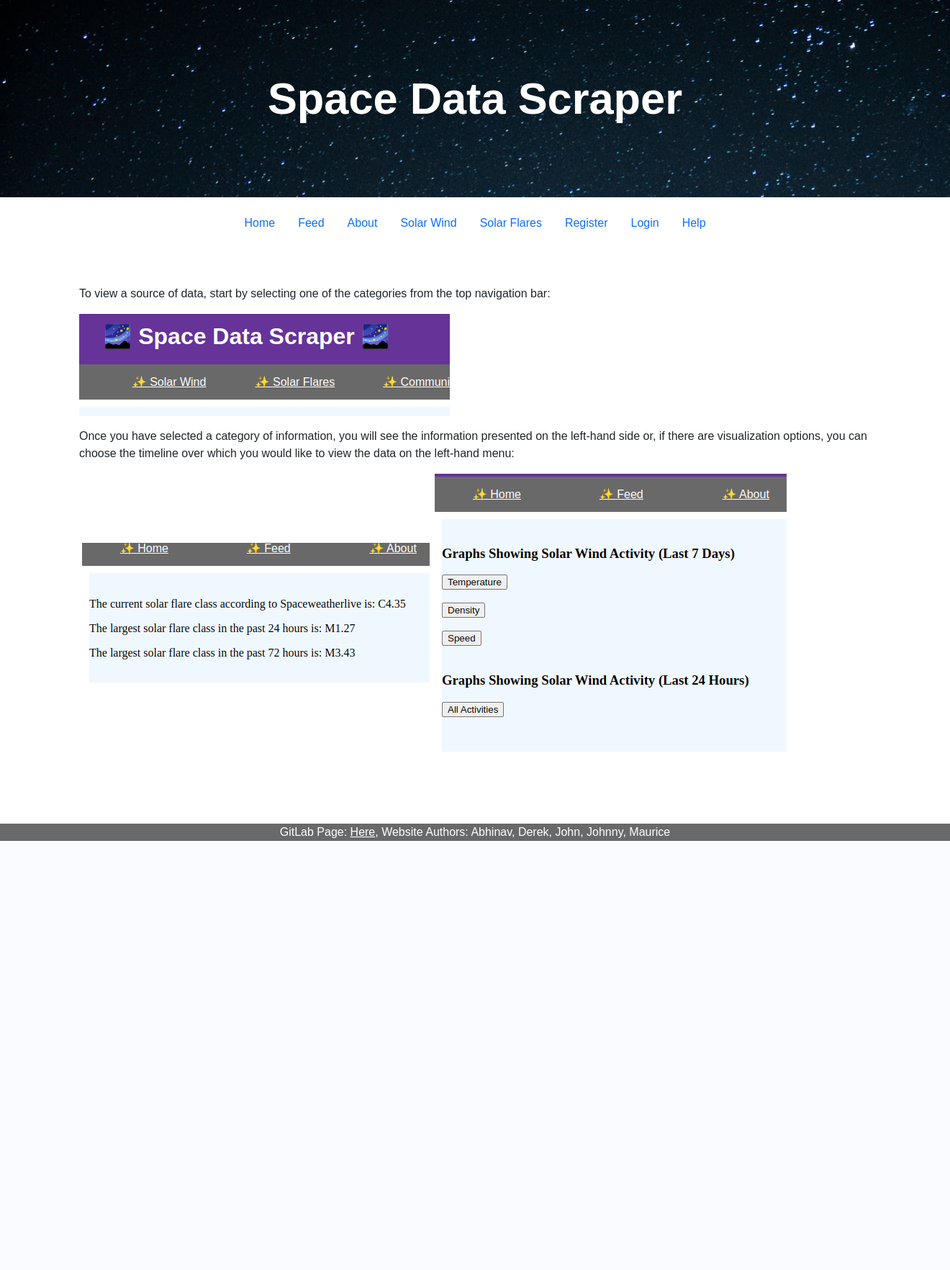
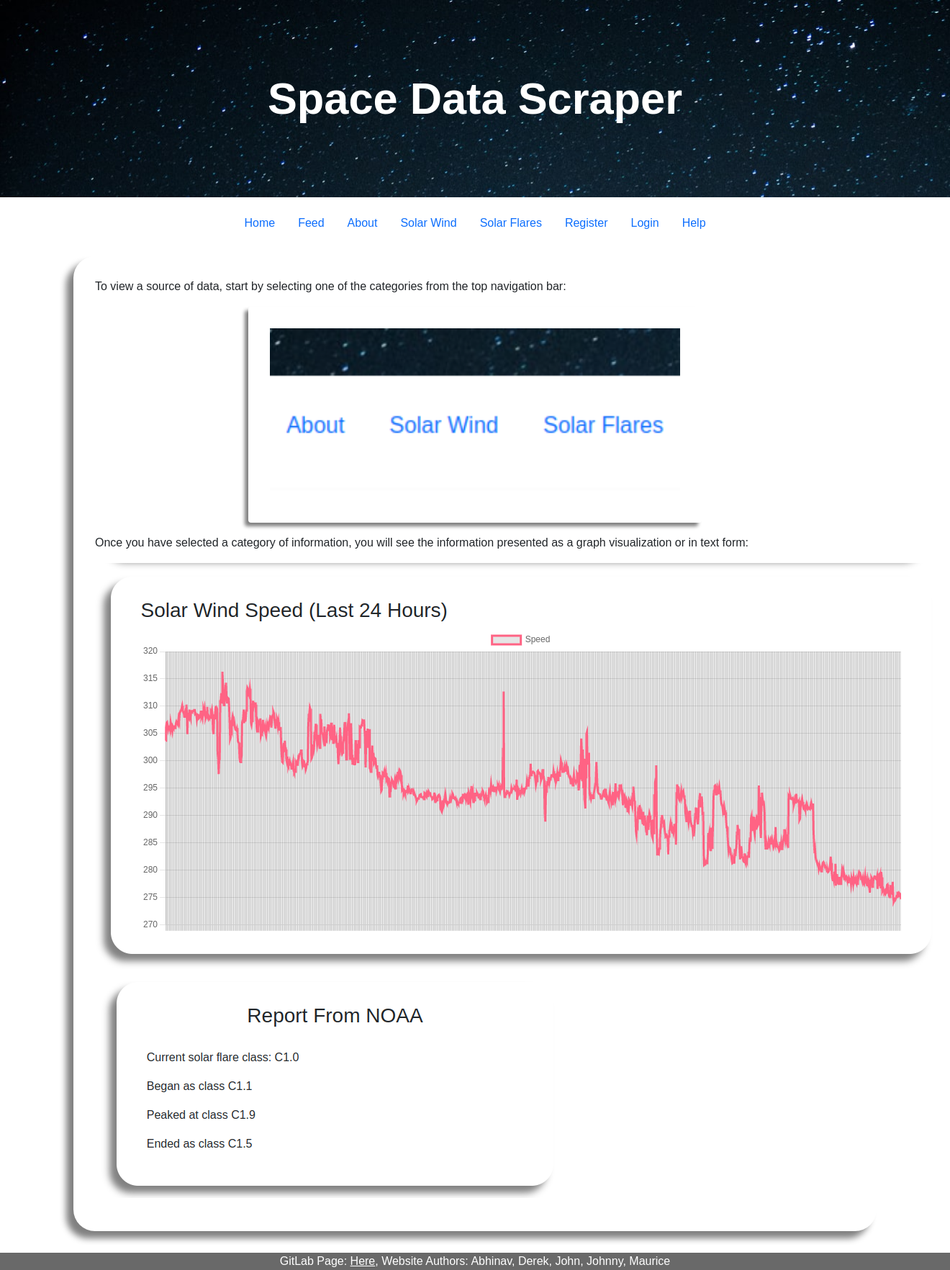
Before and after one commit to jcsantoto/cmsc435-space-data-scraper, a Flask app: page /help in a window 1320 px wide. Shown: the whole page at 72% size. Before the commit the page ends 1168 px from the top, so only its background shows below. Run offline with Flask 2, Linux system fonts and the light colour scheme.

Commit message:
Stylized about and help pages

```diff
--- a/src/templates/help.html
+++ b/src/templates/help.html
@@ -2,23 +2,30 @@
 
 {% block content %}
 
-<div style="margin: 50px 100px 100px 100px; font-family: sans-serif">
+<div class="container">
+        <div class="page-row">
+                <div style="font-family: sans-serif">
                         <p>
                                 To view a source of data, start by selecting one of the categories from the top navigation bar:
                         </p>
                         <p>
-                <img src="{{url_for('static', filename='nav-bar-screenshot.png')}}">
+                                <div class="container example-img">
+                                    <img src="{{url_for('static', filename='nav-bar-screenshot.png')}}" class="rounded mx-auto d-block" alt="solar-wind-data-example">
+                                </div>
                         </p>
 
                         <p>
-                Once you have selected a category of information, you will see the information presented on the
-                left-hand side or, if there are visualization options, you can choose the timeline over which you
-                would like to view the data on the left-hand menu:
+                                Once you have selected a category of information, you will see the information presented
+                                as a graph visualization or in text form:
                         </p>
                         <p>
-                <img src="{{url_for('static', filename='left-hand-information.png')}}">
-                <img src="{{url_for('static', filename='left-hand-menu.png')}}">
+                                <img src="{{url_for('static', filename='graph-data.png')}}">
+                                <img src="{{url_for('static', filename='text-data.png')}}">
                         </p>
                 </div>
+        </div>
+</div>
+
+
 
 {% endblock %}
```
Also changed, not shown: src/templates/about.html (+12 -13 lines), src/static/graph-data.png (added), src/static/nav-bar-screenshot.png, src/static/text-data.png (added). Lines whose indentation alone changed are shown as unchanged.
